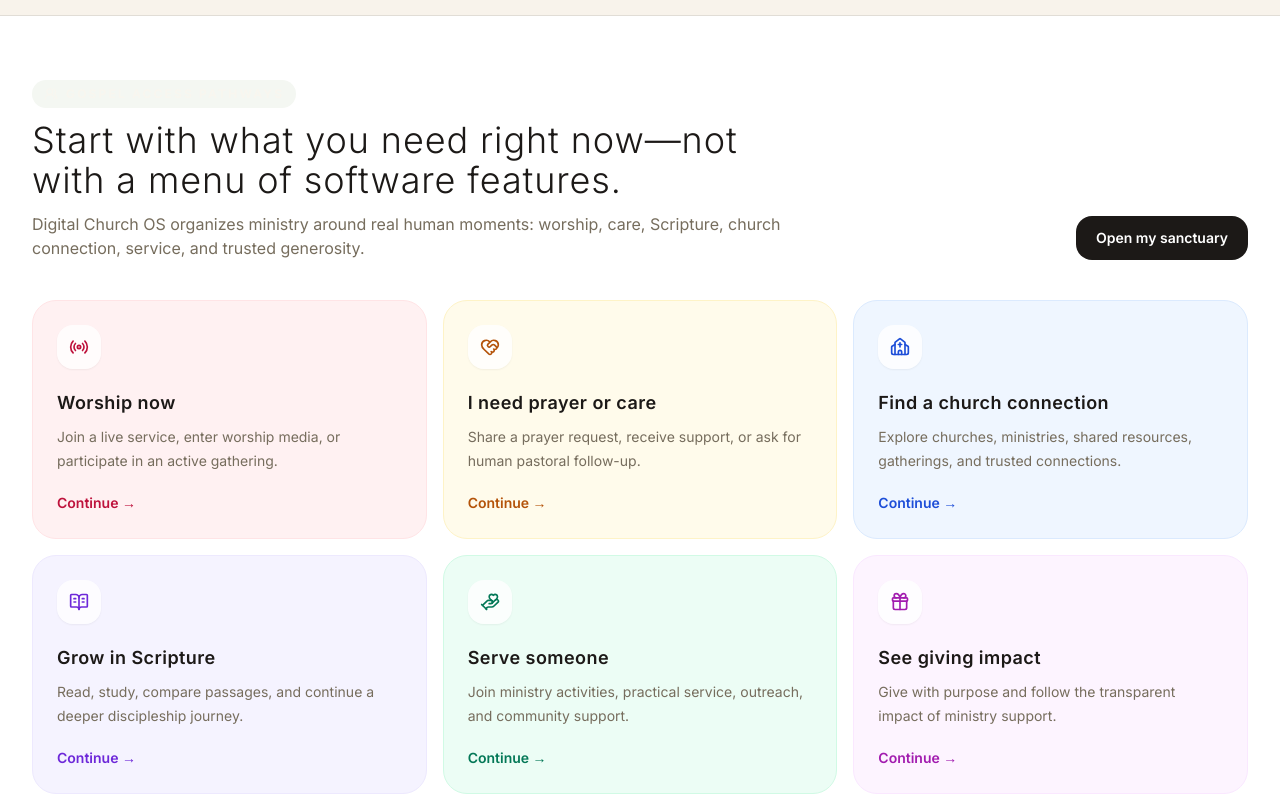
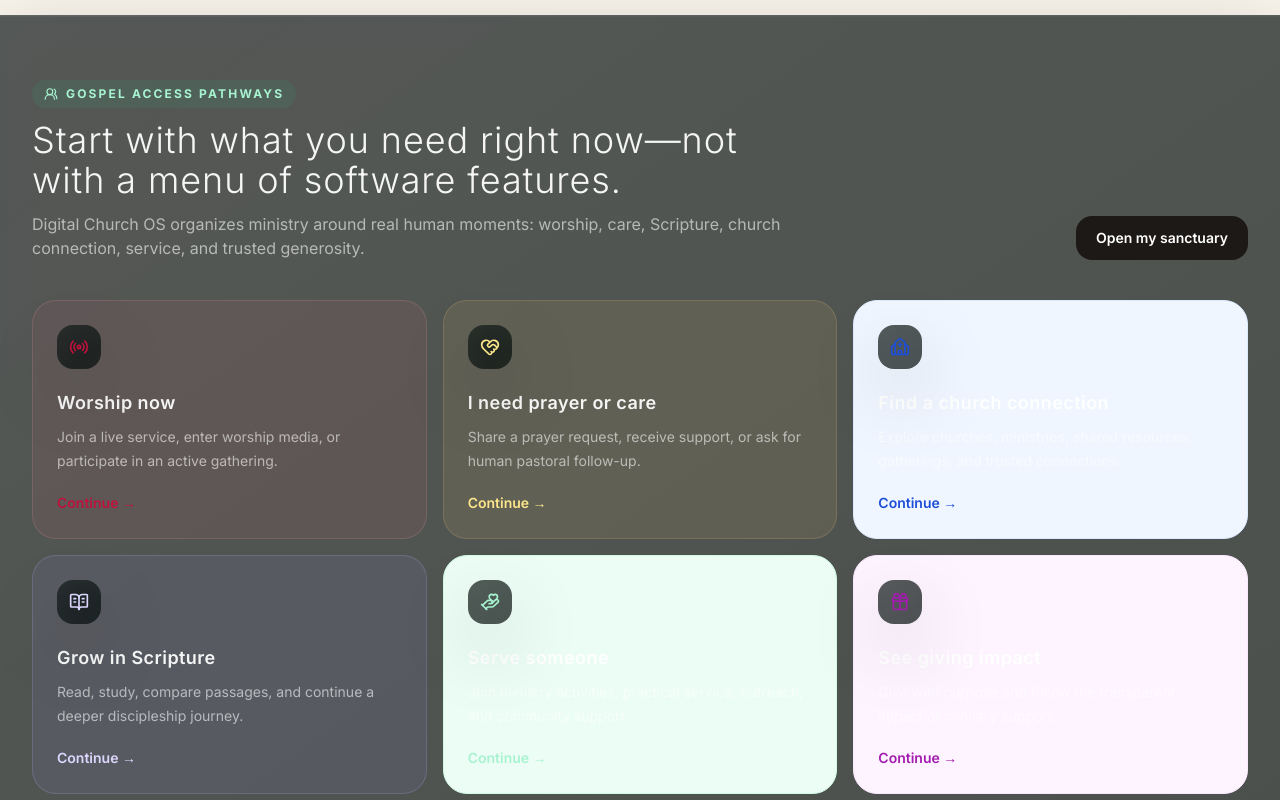
Before and after one commit to TechCodinz/digital-church-os, a Next.js app: page / in a window 1280 px wide. Shown: the part 2380-3180 px from the top of the page. Built offline with nearby package versions, Linux system fonts and the light colour scheme; no server answers.

Commit message:
Living Sanctuary V5.1: mobile cache + cinematic continuity
Promote the verified V5.1 mobile continuity patch: invalidate legacy service-worker caches, update PWA sanctuary colors, and preserve cinematic dark-glass continuity across nested legacy surfaces.

```diff
--- a/app/layout.tsx
+++ b/app/layout.tsx
@@ -1,5 +1,6 @@
 import './styles/globals.css';
 import './styles/cinematic.css';
+import './styles/legacy-sanctuary.css';
 import { Inter } from 'next/font/google';
 import type { Viewport } from 'next';
 import { Navbar } from '@/components/layout/Navbar';
@@ -49,7 +50,9 @@ export default function RootLayout({ children }: { children: React.ReactNode })
                             __html: `
                                 if ('serviceWorker' in navigator) {
                                   window.addEventListener('load', function() {
-                                    navigator.serviceWorker.register('/sw.js');
+                                    navigator.serviceWorker.register('/sw.js', { updateViaCache: 'none' })
+                                      .then(function(registration) { return registration.update(); })
+                                      .catch(function() {});
                                   });
                                 }
                             `,
--- a/app/manifest.ts
+++ b/app/manifest.ts
@@ -2,24 +2,15 @@ import { MetadataRoute } from 'next';
 
 export default function manifest(): MetadataRoute.Manifest {
     return {
-        name: 'Digital Church OS',
-        short_name: 'ChurchOS',
-        description: 'A digital worship and spiritual community platform',
+        name: 'Digital Church OS — Living Sanctuary',
+        short_name: 'Church OS',
+        description: 'A living digital sanctuary for Scripture, prayer, worship, pastoral care, discipleship, and church ministry.',
         start_url: '/',
+        scope: '/',
         display: 'standalone',
-        background_color: '#faf9f6',
-        theme_color: '#789b64',
-        icons: [
-            {
-                src: '/icon-192.png',
-                sizes: '192x192',
-                type: 'image/png',
-            },
-            {
-                src: '/icon-512.png',
-                sizes: '512x512',
-                type: 'image/png',
-            },
-        ],
+        background_color: '#030b09',
+        theme_color: '#06110f',
+        categories: ['lifestyle', 'education', 'social'],
+        orientation: 'any',
     };
 }
--- /dev/null
+++ b/app/styles/legacy-sanctuary.css
@@ -0,0 +1,112 @@
+/* Living Sanctuary compatibility for older nested ministry sections.
+   Loaded after cinematic.css. It intentionally targets only legacy color
+   utility surfaces inside the app content; bespoke cinematic classes keep
+   their own authored appearance. */
+
+#main-content :is(section, article, aside, div).bg-cream-50,
+#main-content :is(section, article, aside, div).bg-stone-50,
+#main-content :is(section, article, aside, div).bg-gray-50 {
+  background-color: transparent !important;
+}
+
+#main-content :is(section, article, aside, div).bg-cream-50 {
+  background-image:
+    radial-gradient(circle at 50% 0%, rgba(245, 201, 120, .075), transparent 28%),
+    linear-gradient(180deg, rgba(4, 16, 13, .94), rgba(2, 9, 8, .98)) !important;
+}
+
+#main-content :is(section, article, aside, div).bg-stone-50,
+#main-content :is(section, article, aside, div).bg-gray-50 {
+  background-image: linear-gradient(145deg, rgba(255,255,255,.055), rgba(255,255,255,.018)) !important;
+}
+
+#main-content :is(section, article, aside, div).bg-white,
+#main-content :is(section, article, aside, div).bg-white\/80,
+#main-content :is(section, article, aside, div).bg-white\/70,
+#main-content :is(section, article, aside, div).bg-white\/60 {
+  background: linear-gradient(145deg, rgba(255,255,255,.07), rgba(255,255,255,.025)), rgba(3, 12, 10, .72) !important;
+  border-color: rgba(255,255,255,.095) !important;
+  box-shadow: 0 24px 72px rgba(0,0,0,.20), inset 0 1px 0 rgba(255,255,255,.04);
+  -webkit-backdrop-filter: blur(18px) saturate(118%);
+  backdrop-filter: blur(18px) saturate(118%);
+}
+
+#main-content :is(.bg-sage-50, .bg-sage-100) {
+  background: rgba(52,211,153,.085) !important;
+  border-color: rgba(110,231,183,.16) !important;
+}
+
+#main-content :is(.bg-amber-50, .bg-amber-100) {
+  background: rgba(245,201,120,.085) !important;
+  border-color: rgba(245,201,120,.18) !important;
+}
+
+#main-content :is(.bg-violet-50, .bg-violet-100) {
+  background: rgba(167,139,250,.09) !important;
+  border-color: rgba(196,181,253,.18) !important;
+}
+
+#main-content :is(.bg-rose-50, .bg-rose-100) {
+  background: rgba(251,113,133,.075) !important;
+  border-color: rgba(253,164,175,.16) !important;
+}
+
+#main-content :is(.text-stone-950, .text-stone-900, .text-stone-800, .text-gray-950, .text-gray-900, .text-gray-800) {
+  color: rgba(255,255,255,.94) !important;
+}
+
+#main-content :is(.text-stone-700, .text-stone-600, .text-stone-500, .text-gray-700, .text-gray-600, .text-gray-500) {
+  color: rgba(255,255,255,.58) !important;
+}
+
+#main-content :is(.text-stone-400, .text-gray-400) {
+  color: rgba(255,255,255,.38) !important;
+}
+
+#main-content :is(.text-sage-800, .text-sage-700, .text-sage-600, .text-emerald-800, .text-emerald-700, .text-emerald-600) {
+  color: rgb(167 243 208) !important;
+}
+
+#main-content :is(.text-amber-900, .text-amber-800, .text-amber-700, .text-amber-600) {
+  color: rgb(253 230 138) !important;
+}
+
+#main-content :is(.text-violet-800, .text-violet-700, .text-violet-600) {
+  color: rgb(221 214 254) !important;
+}
+
+#main-content :is(.border-stone-100, .border-stone-200, .border-gray-100, .border-gray-200, .border-cream-200) {
+  border-color: rgba(255,255,255,.095) !important;
+}
+
+#main-content :is(input, textarea, select).bg-white,
+#main-content :is(input, textarea, select).bg-stone-50,
+#main-content :is(input, textarea, select).bg-white\/80 {
+  background: rgba(0,0,0,.18) !important;
+  border-color: rgba(255,255,255,.11) !important;
+  color: rgba(255,255,255,.90) !important;
+  box-shadow: inset 0 1px 0 rgba(255,255,255,.025);
+}
+
+#main-content :is(input, textarea, select)::placeholder {
+  color: rgba(255,255,255,.28) !important;
+}
+
+#main-content button.bg-stone-200,
+#main-content a.bg-stone-100,
+#main-content span.bg-stone-100 {
+  background: rgba(255,255,255,.08) !important;
+  color: rgba(255,255,255,.68) !important;
+}
+
+#main-content .shadow-sm {
+  box-shadow: 0 26px 76px rgba(0,0,0,.18) !important;
+}
+
+@media (max-width: 767px) {
+  #main-content :is(section, article, aside, div).bg-cream-50 {
+    background-image:
+      radial-gradient(circle at 50% 0%, rgba(245,201,120,.07), transparent 22%),
+      linear-gradient(180deg, rgba(3,13,11,.97), rgba(2,8,7,.99)) !important;
+  }
+}
```
Also changed, not shown: public/sw.js (+35 -15 lines).
